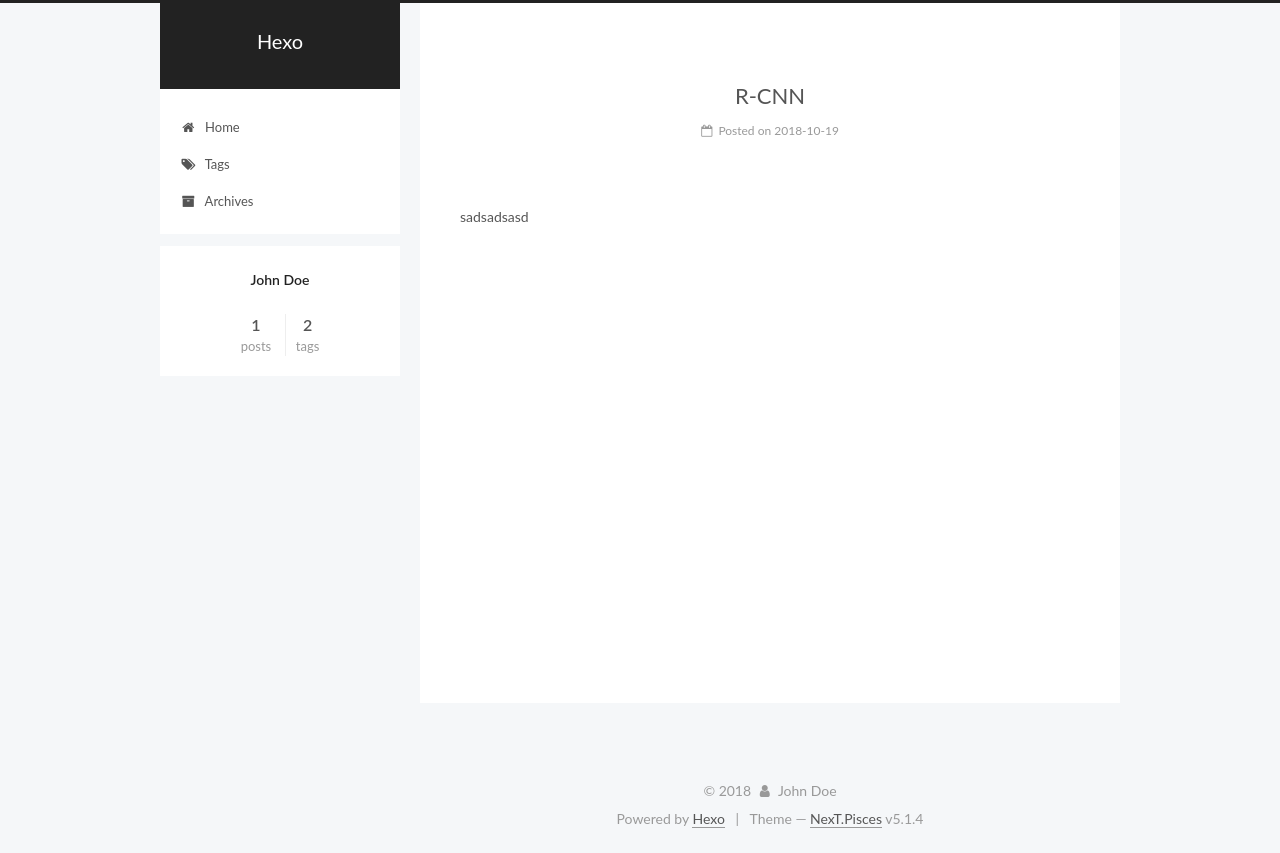
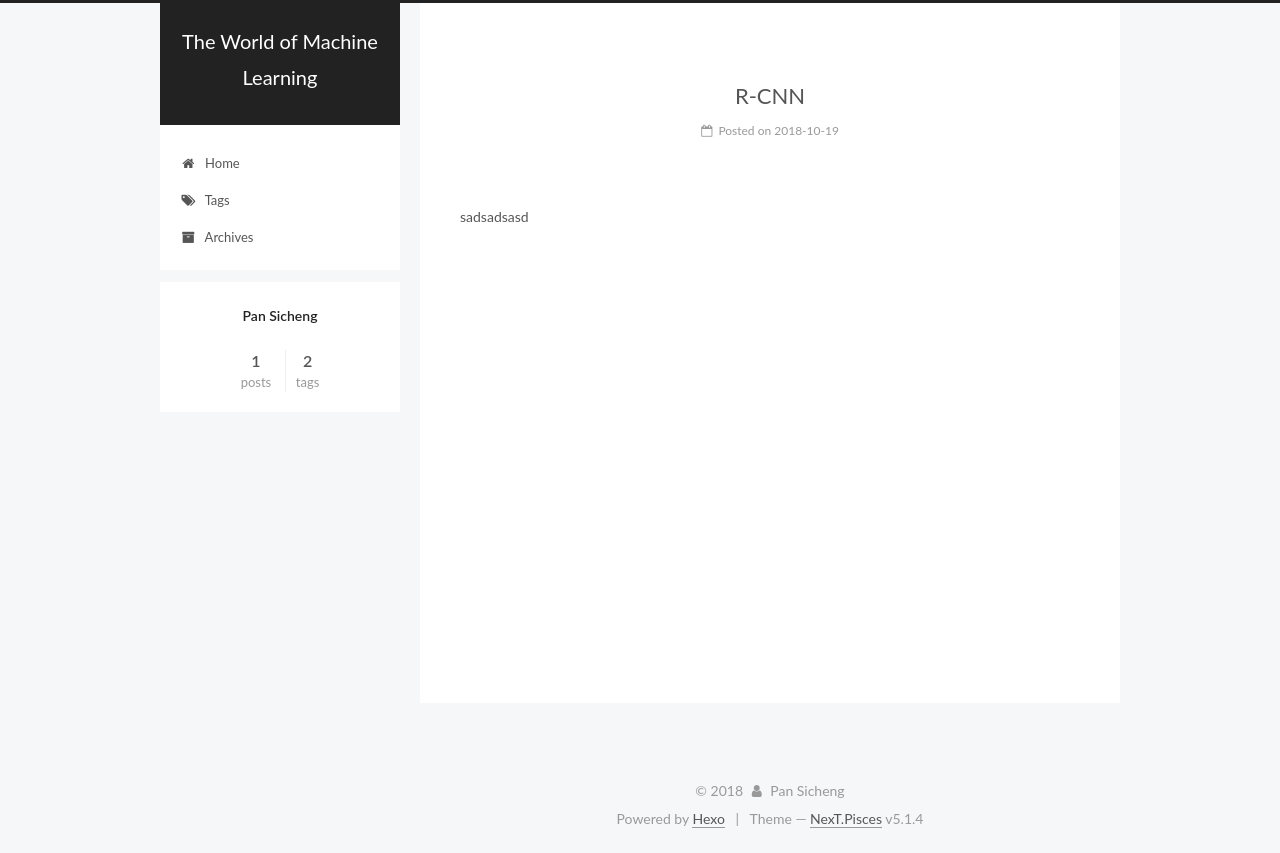
Before and after one commit to DarrenPan/DarrenPan.github.io, a plain HTML site: page index.html in a window 1280 px wide. Drawn offline with Linux system fonts and the light colour scheme.

Commit message:
Site updated: 2018-10-19 15:16:02

```diff
--- a/css/main.css
+++ b/css/main.css
@@ -1823,7 +1823,7 @@ pre .javascript .function {
   width: 4px;
   height: 4px;
   border-radius: 50%;
-  background: #03abff;
+  background: #8ccdab;
 }
 .links-of-blogroll {
   font-size: 13px;
--- a/index.html
+++ b/index.html
@@ -80,12 +80,12 @@
 
 
 <meta property="og:type" content="website">
-<meta property="og:title" content="Hexo">
+<meta property="og:title" content="The World of Machine Learning">
 <meta property="og:url" content="http://yoursite.com/index.html">
-<meta property="og:site_name" content="Hexo">
+<meta property="og:site_name" content="The World of Machine Learning">
 <meta property="og:locale" content="default">
 <meta name="twitter:card" content="summary">
-<meta name="twitter:title" content="Hexo">
+<meta name="twitter:title" content="The World of Machine Learning">
 
 
 
@@ -121,7 +121,7 @@
 
 
 
-  <title>Hexo</title>
+  <title>The World of Machine Learning</title>
 
 
 
@@ -152,7 +152,7 @@
     <div class="custom-logo-site-title">
       <a href="/"  class="brand" rel="start">
         <span class="logo-line-before"><i></i></span>
-        <span class="site-title">Hexo</span>
+        <span class="site-title">The World of Machine Learning</span>
         <span class="logo-line-after"><i></i></span>
       </a>
     </div>
@@ -242,13 +242,13 @@
     <link itemprop="mainEntityOfPage" href="http://yoursite.com/2018/10/19/R-CNN/">
 
     <span hidden itemprop="author" itemscope itemtype="http://schema.org/Person">
-      <meta itemprop="name" content="John Doe">
+      <meta itemprop="name" content="Pan Sicheng">
       <meta itemprop="description" content="">
       <meta itemprop="image" content="/images/avatar.gif">
     </span>
 
     <span hidden itemprop="publisher" itemscope itemtype="http://schema.org/Organization">
-      <meta itemprop="name" content="Hexo">
+      <meta itemprop="name" content="The World of Machine Learning">
     </span>
 
 
@@ -381,7 +381,7 @@
         <div class="site-overview">
           <div class="site-author motion-element" itemprop="author" itemscope itemtype="http://schema.org/Person">
 
-              <p class="site-author-name" itemprop="name">John Doe</p>
+              <p class="site-author-name" itemprop="name">Pan Sicheng</p>
               <p class="site-description motion-element" itemprop="description"></p>
           </div>
 
@@ -446,7 +446,7 @@
   <span class="with-love">
     <i class="fa fa-user"></i>
   </span>
-  <span class="author" itemprop="copyrightHolder">John Doe</span>
+  <span class="author" itemprop="copyrightHolder">Pan Sicheng</span>
 
 
 </div>
```
Also changed, not shown: 2018/10/19/R-CNN/index.html (+7 -7 lines), archives/2018/10/index.html (+7 -7 lines), archives/2018/index.html (+7 -7 lines), archives/index.html (+7 -7 lines), tags/Computer-Vision/index.html (+7 -7 lines), tags/Object-Detection/index.html (+7 -7 lines), tags/index.html (+5 -5 lines).
